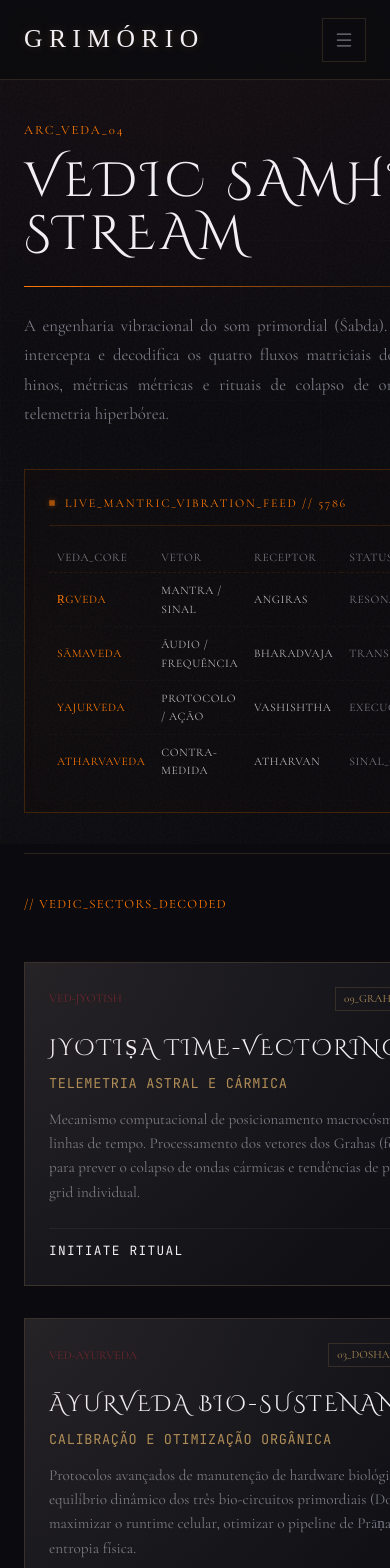
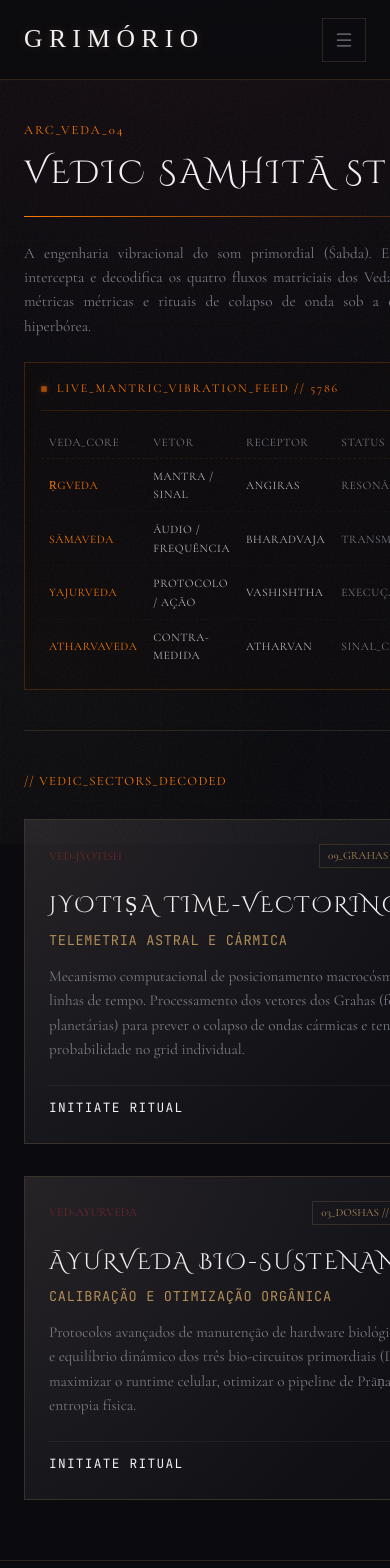
Before and after one commit to drakocode/Grimorio, a React (Vite) app: page /vedas in a window 390 px wide. Shown: the top 1568 px of the page. Built offline with nearby package versions, Linux system fonts and the light colour scheme; a web font is replaced by a local one.

Commit message:
qliphot e sephirot reponsividade

```diff
--- a/src/styles/QliphotDetail.styles.css
+++ /dev/null
@@ -1,26 +0,0 @@
-/* src/styles/QliphotDetail.styles.css */
-
-/* Sobrecarga para garantir a identidade visual crimson nas seções reutilizáveis */
-.qliphoth-theme-override {
-  --color-gold: var(--color-crimson, #dc3545);
-}
-
-.qliphot-content-column {
-  display: flex;
-  flex-direction: column;
-  gap: 16px;
-}
-
-/* Customização fina para os itens técnicos do grid injetados pelo DetailSection */
-.qliphoth-theme-override .grid-item {
-  background: rgba(20, 10, 12, 0.4) !important;
-  border: 1px dashed rgba(220, 53, 69, 0.2) !important;
-}
-
-.qliphoth-theme-override .grid-label {
-  color: #7a7a85;
-}
-
-.qliphoth-theme-override .grid-value {
-  color: #e6e6eb;
-}
--- a/src/styles/QliphothDetail.styles.css
+++ b/src/styles/QliphothDetail.styles.css
@@ -25,6 +25,11 @@
   grid-template-columns: 4fr 6fr;
   gap: 80px;
   align-items: start;
+}
+
+.qliphot-content-column {
+  display: flex;
+  flex-direction: column;
 }
 
 /* Monólito Abissal */
--- a/src/styles/QliphothTree.styles.css
+++ b/src/styles/QliphothTree.styles.css
@@ -91,7 +91,7 @@
 }
 
 .legend-title {
-  font-size: 0.4rem;
+  font-size: 0.8rem;
   color: var(--color-crimson);
   letter-spacing: 0.1em;
   padding-bottom: 8px;
--- a/src/styles/SephirotHome.styles.css
+++ b/src/styles/SephirotHome.styles.css
@@ -220,3 +220,29 @@
   padding-bottom: 12px;
   border-bottom: 1px dashed rgba(176, 141, 87, 0.2);
 }
+
+
+/* ==========================================================================
+   RESPONSIVIDADE DE ALTA PERFORMANCE // MEDIA MATRIX OVERRIDE
+   ========================================================================== */
+
+@media (max-width: 1100px) {
+  .sephirot-page-container {
+    grid-template-columns: 1fr !important;
+    gap: 40px !important;
+    padding: 20px 0;
+  }
+
+  .sephirot-telemetry-panel {
+    border-right: none !important;
+    border-bottom: var(--border-sharp, 1px solid rgba(176, 141, 87, 0.15)) !important;
+    padding-right: 0 !important;
+    padding-bottom: 40px !important;
+  }
+
+  .sticky-sephirot-content {
+    position: relative !important;
+    top: 0 !important;
+    left: 0 !important;
+  }
+}
--- a/src/styles/VedasHome.styles.css
+++ b/src/styles/VedasHome.styles.css
@@ -171,3 +171,37 @@
     top: 0;
   }
 }
+
+/* Breakpoint Mobile: Ajuste Fino de Cards, Tabelas e Tipografia */
+@media (max-width: 600px) {
+  .vedas-main-title {
+    font-size: 2rem !important; /* Reduz o tamanho para não quebrar a grelha visual em ecrãs pequenos */
+  }
+
+  .vedas-description-text {
+    font-size: 0.95rem !important;
+    line-height: 1.6 !important;
+    margin-bottom: 24px !important;
+  }
+
+  /* Proteção de Overflow para a Tabela de Telemetria */
+  .live-vedas-box {
+    padding: 16px !important;
+    overflow-x: auto; /* Permite scroll horizontal suave se as colunas ficarem muito espremidas */
+    width: 100%;
+    box-sizing: border-box;
+  }
+
+  .vedas-telemetry-table {
+    min-width: 420px; /* Força um limite mínimo de leitura para os dados dos Rishis */
+  }
+
+  /* Ajuste no espaçamento do fluxo de Cards */
+  .vedas-stream-panel {
+    gap: 16px !important;
+  }
+
+  .vedas-stream-tag {
+    margin-bottom: 12px !important;
+  }
+}
```
Also changed, not shown: src/pages/cabala/qliphoth/QliphothDetail.jsx (line endings or trailing spaces), src/pages/cabala/sephirot/SephirotHome.jsx (line endings or trailing spaces), src/pages/tarot/majorArcana/ArcanaDetail.jsx (line endings or trailing spaces), src/pages/tarot/majorArcana/MajorArcanaHome.jsx (line endings or trailing spaces), src/pages/vedas/VedasHome.jsx (line endings or trailing spaces), src/styles/ArcanaDetail.styles.css (line endings or trailing spaces), src/styles/MajorArcanaHome.styles.css (line endings or trailing spaces).
